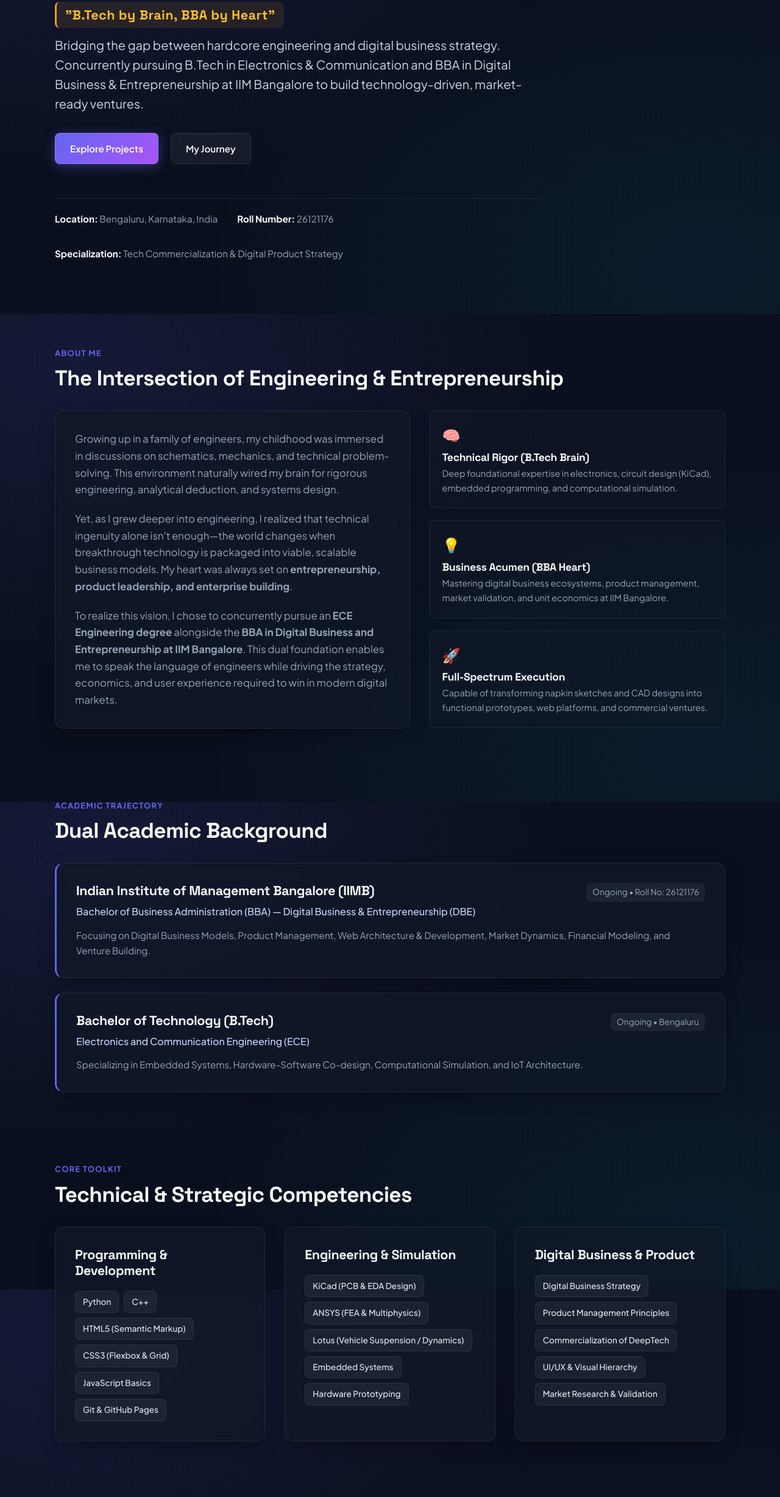
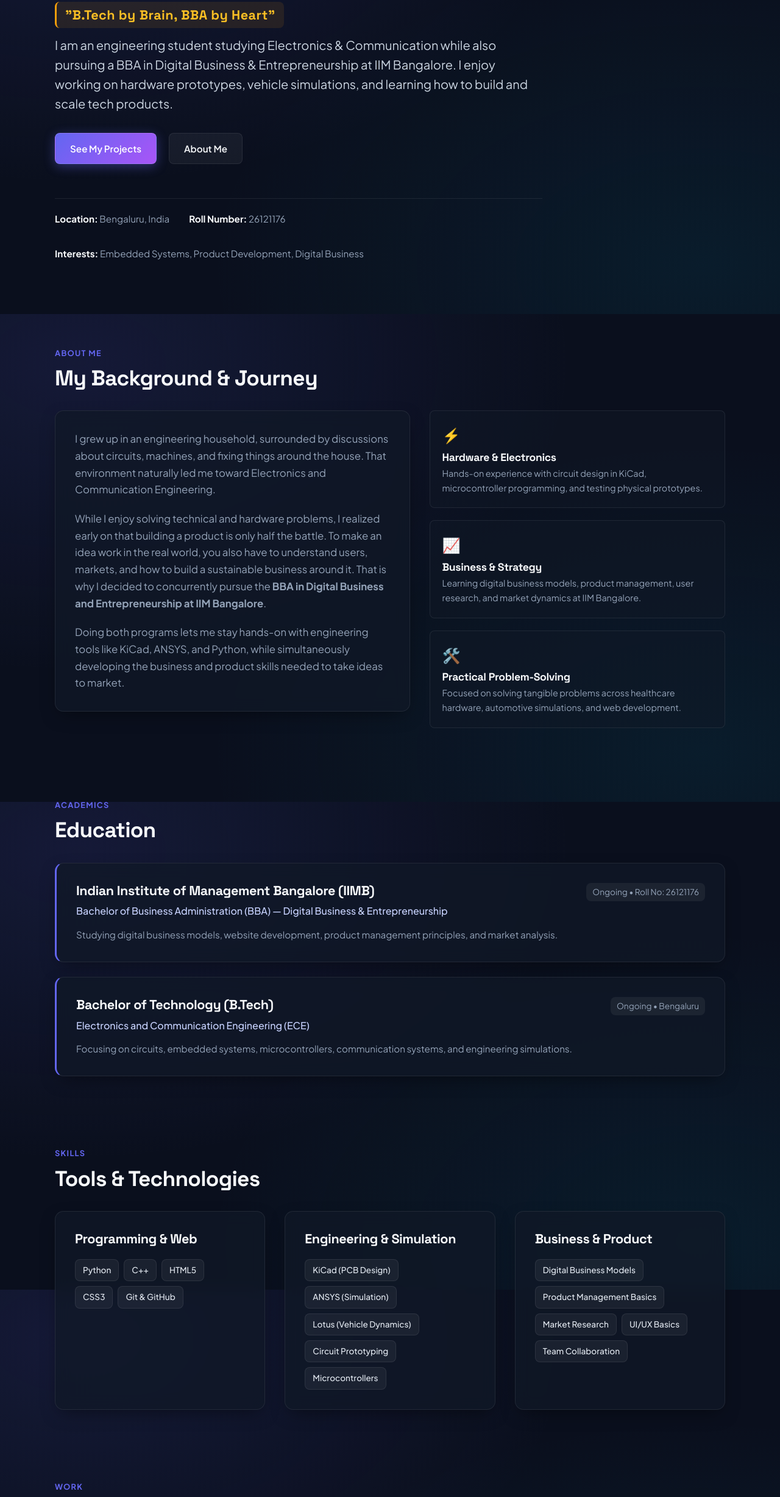
Before and after one commit to shashankpatil2005-collab/Resume-website, a plain HTML site: page index.html in a window 1280 px wide. Shown: the part 285-2740 px from the top of the page at 61% size. Drawn offline with Linux system fonts and the light colour scheme.

Commit message:
Add files via upload

```diff
--- a/index.html
+++ b/index.html
@@ -37,21 +37,21 @@
       <h1 class="hero-title">Hi, I'm <span class="highlight">Shashank S Patil</span></h1>
       <p class="hero-tagline">"B.Tech by Brain, BBA by Heart"</p>
       <p class="hero-subtitle">
-        Bridging the gap between hardcore engineering and digital business strategy. Concurrently pursuing B.Tech in Electronics & Communication and BBA in Digital Business & Entrepreneurship at IIM Bangalore to build technology-driven, market-ready ventures.
+        I am an engineering student studying Electronics & Communication while also pursuing a BBA in Digital Business & Entrepreneurship at IIM Bangalore. I enjoy working on hardware prototypes, vehicle simulations, and learning how to build and scale tech products.
       </p>
       <div class="hero-cta">
-        <a href="#projects" class="btn btn-primary">Explore Projects</a>
-        <a href="#about" class="btn btn-secondary">My Journey</a>
+        <a href="#projects" class="btn btn-primary">See My Projects</a>
+        <a href="#about" class="btn btn-secondary">About Me</a>
       </div>
       <div class="hero-meta">
         <div class="meta-item">
-          <strong>Location:</strong> Bengaluru, Karnataka, India
+          <strong>Location:</strong> Bengaluru, India
         </div>
         <div class="meta-item">
           <strong>Roll Number:</strong> 26121176
         </div>
         <div class="meta-item">
-          <strong>Specialization:</strong> Tech Commercialization & Digital Product Strategy
+          <strong>Interests:</strong> Embedded Systems, Product Development, Digital Business
         </div>
       </div>
     </div>
@@ -61,35 +61,35 @@
   <section id="about" class="about-section container">
     <div class="section-header">
       <span class="section-tag">About Me</span>
-      <h2>The Intersection of Engineering & Entrepreneurship</h2>
+      <h2>My Background & Journey</h2>
     </div>
     <div class="about-grid">
       <div class="about-text card">
         <p>
-          Growing up in a family of engineers, my childhood was immersed in discussions on schematics, mechanics, and technical problem-solving. This environment naturally wired my brain for rigorous engineering, analytical deduction, and systems design.
+          I grew up in an engineering household, surrounded by discussions about circuits, machines, and fixing things around the house. That environment naturally led me toward Electronics and Communication Engineering.
         </p>
         <p>
-          Yet, as I grew deeper into engineering, I realized that technical ingenuity alone isn't enough—the world changes when breakthrough technology is packaged into viable, scalable business models. My heart was always set on <strong>entrepreneurship, product leadership, and enterprise building</strong>.
+          While I enjoy solving technical and hardware problems, I realized early on that building a product is only half the battle. To make an idea work in the real world, you also have to understand users, markets, and how to build a sustainable business around it. That is why I decided to concurrently pursue the <strong>BBA in Digital Business and Entrepreneurship at IIM Bangalore</strong>.
         </p>
         <p>
-          To realize this vision, I chose to concurrently pursue an <strong>ECE Engineering degree</strong> alongside the <strong>BBA in Digital Business and Entrepreneurship at IIM Bangalore</strong>. This dual foundation enables me to speak the language of engineers while driving the strategy, economics, and user experience required to win in modern digital markets.
+          Doing both programs lets me stay hands-on with engineering tools like KiCad, ANSYS, and Python, while simultaneously developing the business and product skills needed to take ideas to market.
         </p>
       </div>
       <div class="about-highlights">
         <div class="highlight-card">
-          <div class="highlight-icon">🧠</div>
-          <h3>Technical Rigor (B.Tech Brain)</h3>
-          <p>Deep foundational expertise in electronics, circuit design (KiCad), embedded programming, and computational simulation.</p>
+          <div class="highlight-icon">⚡</div>
+          <h3>Hardware & Electronics</h3>
+          <p>Hands-on experience with circuit design in KiCad, microcontroller programming, and testing physical prototypes.</p>
         </div>
         <div class="highlight-card">
-          <div class="highlight-icon">💡</div>
-          <h3>Business Acumen (BBA Heart)</h3>
-          <p>Mastering digital business ecosystems, product management, market validation, and unit economics at IIM Bangalore.</p>
+          <div class="highlight-icon">📈</div>
+          <h3>Business & Strategy</h3>
+          <p>Learning digital business models, product management, user research, and market dynamics at IIM Bangalore.</p>
         </div>
         <div class="highlight-card">
-          <div class="highlight-icon">🚀</div>
-          <h3>Full-Spectrum Execution</h3>
-          <p>Capable of transforming napkin sketches and CAD designs into functional prototypes, web platforms, and commercial ventures.</p>
+          <div class="highlight-icon">🛠️</div>
+          <h3>Practical Problem-Solving</h3>
+          <p>Focused on solving tangible problems across healthcare hardware, automotive simulations, and web development.</p>
         </div>
       </div>
     </div>
@@ -98,20 +98,20 @@
   <!-- Education Section -->
   <section id="education" class="education-section container">
     <div class="section-header">
-      <span class="section-tag">Academic Trajectory</span>
-      <h2>Dual Academic Background</h2>
+      <span class="section-tag">Academics</span>
+      <h2>Education</h2>
     </div>
     <div class="timeline">
       <div class="timeline-item card">
         <div class="timeline-header">
           <div>
             <h3>Indian Institute of Management Bangalore (IIMB)</h3>
-            <p class="degree">Bachelor of Business Administration (BBA) — Digital Business & Entrepreneurship (DBE)</p>
+            <p class="degree">Bachelor of Business Administration (BBA) — Digital Business & Entrepreneurship</p>
           </div>
           <span class="date-badge">Ongoing • Roll No: 26121176</span>
         </div>
         <p class="timeline-desc">
-          Focusing on Digital Business Models, Product Management, Web Architecture & Development, Market Dynamics, Financial Modeling, and Venture Building.
+          Studying digital business models, website development, product management principles, and market analysis.
         </p>
       </div>
 
@@ -124,7 +124,7 @@
           <span class="date-badge">Ongoing • Bengaluru</span>
         </div>
         <p class="timeline-desc">
-          Specializing in Embedded Systems, Hardware-Software Co-design, Computational Simulation, and IoT Architecture.
+          Focusing on circuits, embedded systems, microcontrollers, communication systems, and engineering simulations.
         </p>
       </div>
     </div>
@@ -133,41 +133,40 @@
   <!-- Skills Section -->
   <section id="skills" class="skills-section container">
     <div class="section-header">
-      <span class="section-tag">Core Toolkit</span>
-      <h2>Technical & Strategic Competencies</h2>
+      <span class="section-tag">Skills</span>
+      <h2>Tools & Technologies</h2>
     </div>
     <div class="skills-grid">
       <div class="skill-category card">
-        <h3>Programming & Development</h3>
+        <h3>Programming & Web</h3>
         <ul class="skill-tags">
           <li>Python</li>
           <li>C++</li>
-          <li>HTML5 (Semantic Markup)</li>
-          <li>CSS3 (Flexbox & Grid)</li>
-          <li>JavaScript Basics</li>
-          <li>Git & GitHub Pages</li>
+          <li>HTML5</li>
+          <li>CSS3</li>
+          <li>Git & GitHub</li>
         </ul>
       </div>
 
       <div class="skill-category card">
         <h3>Engineering & Simulation</h3>
         <ul class="skill-tags">
-          <li>KiCad (PCB & EDA Design)</li>
-          <li>ANSYS (FEA & Multiphysics)</li>
-          <li>Lotus (Vehicle Suspension / Dynamics)</li>
-          <li>Embedded Systems</li>
-          <li>Hardware Prototyping</li>
+          <li>KiCad (PCB Design)</li>
+          <li>ANSYS (Simulation)</li>
+          <li>Lotus (Vehicle Dynamics)</li>
+          <li>Circuit Prototyping</li>
+          <li>Microcontrollers</li>
         </ul>
       </div>
 
       <div class="skill-category card">
-        <h3>Digital Business & Product</h3>
+        <h3>Business & Product</h3>
         <ul class="skill-tags">
-          <li>Digital Business Strategy</li>
-          <li>Product Management Principles</li>
-          <li>Commercialization of DeepTech</li>
-          <li>UI/UX & Visual Hierarchy</li>
-          <li>Market Research & Validation</li>
+          <li>Digital Business Models</li>
+          <li>Product Management Basics</li>
+          <li>Market Research</li>
+          <li>UI/UX Basics</li>
+          <li>Team Collaboration</li>
         </ul>
       </div>
     </div>
@@ -176,49 +175,49 @@
   <!-- Projects Section -->
   <section id="projects" class="projects-section container">
     <div class="section-header">
-      <span class="section-tag">Portfolio</span>
-      <h2>Engineering & Business Projects</h2>
+      <span class="section-tag">Work</span>
+      <h2>Projects</h2>
     </div>
     <div class="projects-grid">
       <!-- Project 1 -->
       <article class="project-card card">
-        <div class="project-badge">MedTech • Hardware & Automation</div>
+        <div class="project-badge">Healthcare • Embedded Hardware</div>
         <h3>Ayurvedic Basti Device</h3>
         <p>
-          Designed an automated, precision-controlled biomedical delivery device to modernize traditional Ayurvedic Panchakarma Basti procedures. Engineered for precise temperature regulation, controlled flow rates, and high hygienic standards, addressing clinical consistency and patient comfort.
+          Designed an automated delivery device to assist in Ayurvedic Panchakarma Basti procedures. Developed to accurately regulate fluid temperature and flow rate, making the procedure cleaner, consistent, and more comfortable for patients.
         </p>
         <div class="project-tech">
-          <span>Medical Hardware</span>
           <span>Embedded Systems</span>
-          <span>Healthcare Innovation</span>
+          <span>Hardware Prototyping</span>
+          <span>Biomedical</span>
         </div>
       </article>
 
       <!-- Project 2 -->
       <article class="project-card card">
-        <div class="project-badge">Automotive • Simulation & Telemetry</div>
+        <div class="project-badge">Automotive • Simulation</div>
         <h3>Digital Twin for Automotive Applications</h3>
         <p>
-          Developed a digital twin framework replicating real-time automotive subsystem performance. Utilized sensor telemetry, dynamic modeling in Lotus/ANSYS, and predictive algorithms to simulate vehicle dynamics, stress tolerances, and predictive maintenance schedules.
+          A vehicle dynamics simulation project analyzing chassis and suspension behavior under varying track and road conditions. Used Lotus and ANSYS for simulation modeling and Python for processing performance data.
         </p>
         <div class="project-tech">
           <span>Lotus</span>
           <span>ANSYS</span>
-          <span>Digital Twins</span>
           <span>Python</span>
+          <span>Simulation</span>
         </div>
       </article>
 
       <!-- Project 3 -->
       <article class="project-card card">
-        <div class="project-badge">Web Development • Live Project</div>
-        <h3>Responsive Portfolio & Digital Resume</h3>
+        <div class="project-badge">Web Development • Course Project</div>
+        <h3>Personal Portfolio & Resume Website</h3>
         <p>
-          Constructed a performant, mobile-first personal portfolio website from scratch. Structured with semantic HTML5 elements and styled with advanced CSS3—incorporating CSS variables, Flexbox navigation, CSS Grid responsive layouts, and hosted live via GitHub Pages.
+          Built a personal portfolio site using semantic HTML5 and CSS3 for the IIMBx Website Development course. Features a sticky navigation bar with Flexbox, a responsive project grid, custom typography, and hosted on GitHub Pages.
         </p>
         <div class="project-tech">
           <span>HTML5</span>
-          <span>CSS3 (Flexbox/Grid)</span>
+          <span>CSS3</span>
           <span>GitHub Pages</span>
         </div>
       </article>
@@ -229,9 +228,9 @@
   <section id="contact" class="contact-section container">
     <div class="contact-card card">
       <div class="section-header">
-        <span class="section-tag">Let's Connect</span>
-        <h2>Reach Out & Collaborate</h2>
-        <p>Always keen to discuss innovative technology products, digital business models, or hardware-software ventures.</p>
+        <span class="section-tag">Contact</span>
+        <h2>Get in Touch</h2>
+        <p>I am always happy to connect with students, engineers, and anyone interested in tech projects or business ideas.</p>
       </div>
       <div class="contact-methods">
         <div class="contact-item">
@@ -239,16 +238,12 @@
           <span>Bengaluru, Karnataka, India</span>
         </div>
         <div class="contact-item">
-          <span class="contact-label">Academic Affiliation:</span>
-          <span>IIM Bangalore (BBA DBE) & Engineering</span>
+          <span class="contact-label">Roll Number:</span>
+          <span>26121176 (IIMB BBA DBE)</span>
         </div>
         <div class="contact-item">
-          <span class="contact-label">Student ID / Roll No:</span>
-          <span>26121176</span>
-        </div>
-        <div class="contact-item">
-          <span class="contact-label">Online Profiles:</span>
-          <span>LinkedIn & GitHub Links (Coming Soon)</span>
+          <span class="contact-label">GitHub:</span>
+          <a href="https://github.com/shashankpatil2005-collab/Resume-website" target="_blank" rel="noopener">github.com/shashankpatil2005-collab/Resume-website</a>
         </div>
       </div>
     </div>
@@ -256,7 +251,7 @@
 
   <!-- Footer -->
   <footer class="footer container">
-    <p>© 2026 Shashank S Patil • Concurrently pursuing B.Tech & IIMB BBA DBE. Built with HTML5 & CSS3.</p>
+    <p>© 2026 Shashank S Patil. Built with HTML5 & CSS3.</p>
   </footer>
 
 </body>
```
